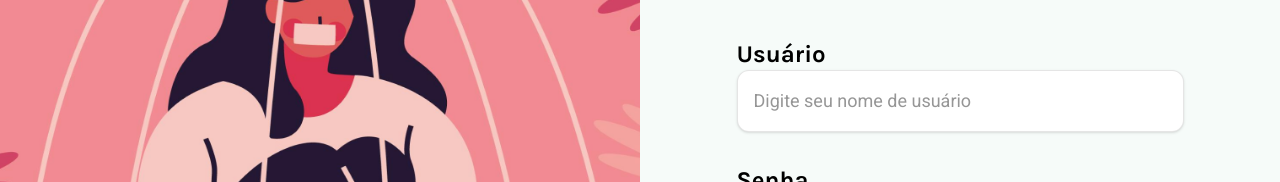
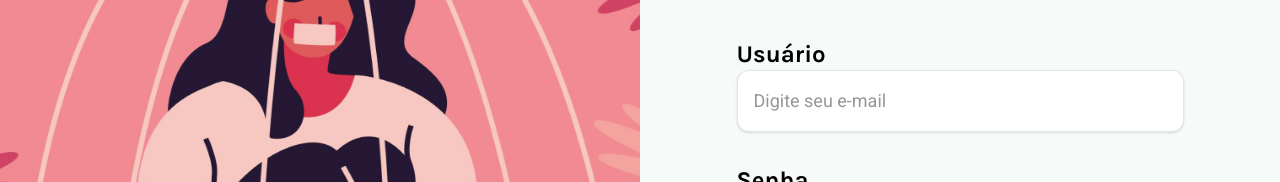
Before and after one commit to ProjetoViolenciaPsicologica/Frontend, a Next.js app: page /login in a window 1280 px wide. Shown: the part 284-466 px from the top of the page. Built offline with nearby package versions, Linux system fonts and the light colour scheme.

Commit message:
fix: mudanca em login

```diff
--- a/src/context/AuthContext.tsx
+++ b/src/context/AuthContext.tsx
@@ -9,7 +9,7 @@ type AuthContextType = {
 };
 
 type SignInCredentials = {
-  username: string;
+  email: string;
   password: string;
 };
 
@@ -18,10 +18,10 @@ export const AuthContext = createContext({} as AuthContextType);
 export function AuthProvider({ children }: { children: React.ReactNode }) {
   const [token, setToken] = useState<string | null>(null);
   const isAuthenticated = !!token;
-  async function signIn({ username, password }: SignInCredentials) {
+  async function signIn({ email, password }: SignInCredentials) {
     try {
       const response = await api.post("token/", {
-        username,
+        email,
         password,
       });
       setCookie(undefined, "psi-token", response.data.access);
@@ -32,7 +32,6 @@ export function AuthProvider({ children }: { children: React.ReactNode }) {
       }
       Router.push("/dashboard");
     } catch (error: any) {
-
       return error.response.status;
     }
   }
--- a/src/pages/login/index.tsx
+++ b/src/pages/login/index.tsx
@@ -12,7 +12,7 @@ import * as yup from "yup";
 
 const schema = yup
   .object({
-    username: yup.string().required("Nome de usuário obrigatório"),
+    email: yup.string().required("E-mail obrigatório"),
     password: yup.string().required("Senha obrigatória"),
   })
   .required();
@@ -88,21 +88,21 @@ export default function Login() {
           >
             <div className="flex flex-col w-[82vw] md:w-[447px]">
               <label
-                htmlFor="username"
+                htmlFor="email"
                 className={`${karla.className} font-bold text-2xl`}
               >
                 Usuário
               </label>
               <input
                 type="text"
-                 {...register("username")}
-                name="username"
-                placeholder="Digite seu nome de usuário"
-                className={`py-4 bg-white pl-4 text-[#969696] ${roboto.className} text-lg placeholder:text-[#969696]  placeholder:${roboto.className} placeholder:text-lg rounded-xl shadow border ${errors.username ? "border-red-500" : "border-black border-opacity-10"} `}
+                 {...register("email")}
+                name="email"
+                placeholder="Digite seu e-mail"
+                className={`py-4 bg-white pl-4 text-[#969696] ${roboto.className} text-lg placeholder:text-[#969696]  placeholder:${roboto.className} placeholder:text-lg rounded-xl shadow border ${errors.email ? "border-red-500" : "border-black border-opacity-10"} `}
               />
-               {errors.username && (
+               {errors.email && (
                   <span className="flex items-center p-2 text-lg leading-5 text-red-500">
-                    {errors?.username?.message}
+                    {errors?.email?.message}
                   </span>
                 )}
             </div>
@@ -118,7 +118,7 @@ export default function Login() {
                   type={showPassword ? "text" : "password"}
                   {...register("password")}
                   placeholder="Digite sua senha"
-                  className={`py-4 w-full bg-white pl-4 placeholder:text-[#969696] placeholder:${roboto.className} placeholder:text-lg rounded-xl shadow border ${errors.username ? "border-red-500" : "border-black border-opacity-10"}`}
+                  className={`py-4 w-full bg-white pl-4 placeholder:text-[#969696] placeholder:${roboto.className} placeholder:text-lg rounded-xl shadow border ${errors.email ? "border-red-500" : "border-black border-opacity-10"}`}
                 />
                 <button
                   type="button"
```
Also changed, not shown: tsconfig.json (+19 -6 lines).
